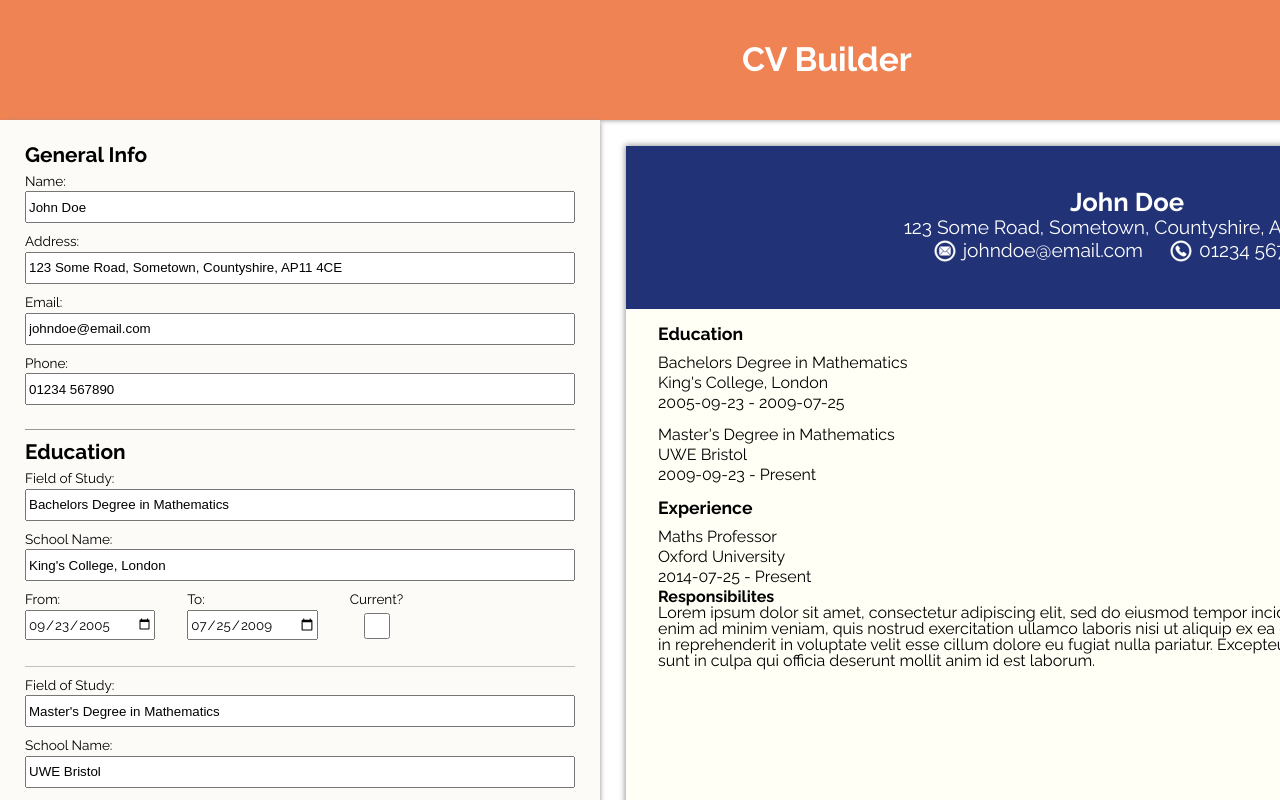
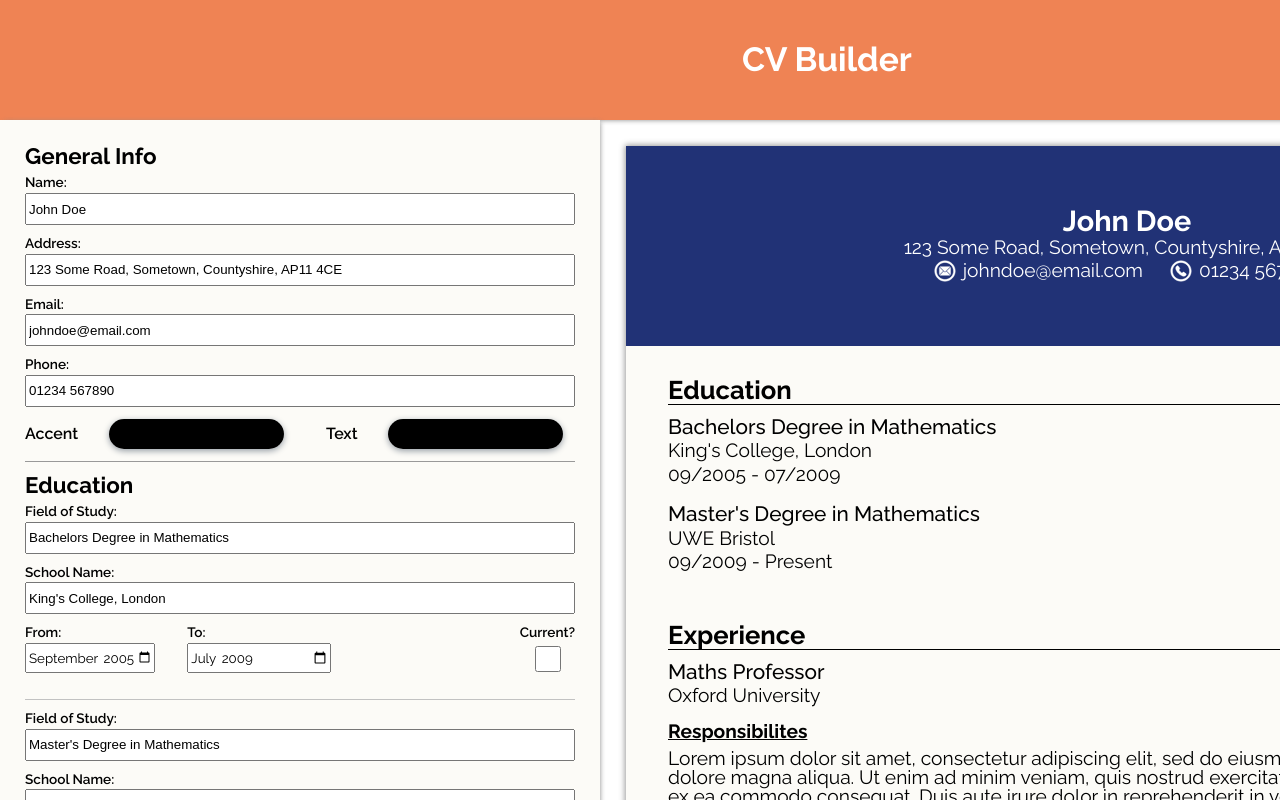
Before and after one commit to mikeplant/cv-builder, a React (Vite) app: page / in a window 1280 px wide. Shown: the top 800 px of the page. Built offline with nearby package versions, Linux system fonts and the light colour scheme.

Commit message:
Incorporate datefns, add color inputs for preview header, styling

```diff
--- a/package.json
+++ b/package.json
@@ -10,6 +10,7 @@
     "preview": "vite preview"
   },
   "dependencies": {
+    "date-fns": "^2.30.0",
     "react": "^18.2.0",
     "react-dom": "^18.2.0",
     "uuid": "^9.0.1"
--- a/src/components/CvPreview.jsx
+++ b/src/components/CvPreview.jsx
@@ -1,11 +1,16 @@
 import "../styles/CvPreview.css";
 import "./preview/HeaderPreview";
 import { v4 as uuidv4 } from "uuid";
+import { format } from "date-fns";
 import HeaderPreview from "./preview/HeaderPreview";
 import EducationSectionPreview from "./preview/EducationSectionPreview";
 import ExperienceSectionPreview from "./preview/ExperienceSectionPreview";
 
 function CvPreview({ generalInfo, education, experience }) {
+  function getFormattedDate(date) {
+    return format(new Date(date), "MM/yyyy");
+  }
+
   return (
     <div className="cv-preview-container">
       <HeaderPreview generalInfo={generalInfo} />
@@ -15,7 +20,11 @@ function CvPreview({ generalInfo, education, experience }) {
             <h1 className="preview-section-header">Education</h1>
             {education.map((element) => {
               return (
-                <EducationSectionPreview key={uuidv4()} education={element} />
+                <EducationSectionPreview
+                  key={uuidv4()}
+                  education={element}
+                  formatDate={(date) => getFormattedDate(date)}
+                />
               );
             })}
           </section>
@@ -27,7 +36,11 @@ function CvPreview({ generalInfo, education, experience }) {
             <h1 className="preview-section-header">Experience</h1>
             {experience.map((element) => {
               return (
-                <ExperienceSectionPreview key={uuidv4()} experience={element} />
+                <ExperienceSectionPreview
+                  key={uuidv4()}
+                  experience={element}
+                  formatDate={(date) => getFormattedDate(date)}
+                />
               );
             })}
           </section>
--- a/src/components/EducationSection.jsx
+++ b/src/components/EducationSection.jsx
@@ -23,7 +23,9 @@ function EducationSection({ edu, onChange }) {
         <label>
           From:
           <input
-            type="date"
+            type="month"
+            min={"1900-01"}
+            max={edu.endDate}
             defaultValue={edu.startDate}
             onChange={(e) => onChange.educationStart(e, edu.id)}
           ></input>
@@ -32,14 +34,15 @@ function EducationSection({ edu, onChange }) {
         <label>
           To:
           <input
-            type="date"
+            type="month"
+            min={edu.startDate}
             defaultValue={edu.endDate}
             disabled={edu.isCurrent}
             onChange={(e) => onChange.educationEnd(e, edu.id)}
           ></input>
         </label>
 
-        <label>
+        <label className="push-right">
           Current?
           <input
             type="checkbox"
--- a/src/components/ExperienceSection.jsx
+++ b/src/components/ExperienceSection.jsx
@@ -23,7 +23,9 @@ function ExperienceSection({ exp, onChange }) {
         <label>
           From:
           <input
-            type="date"
+            type="month"
+            min={"1900-01"}
+            max={exp.endDate}
             defaultValue={exp.startDate}
             onChange={(e) => onChange.experienceStart(e, exp.id)}
           ></input>
@@ -31,13 +33,14 @@ function ExperienceSection({ exp, onChange }) {
         <label>
           To:
           <input
-            type="date"
+            type="month"
+            min={exp.startDate}
             defaultValue={exp.endDate}
             disabled={exp.isCurrent}
             onChange={(e) => onChange.experienceEnd(e, exp.id)}
           ></input>
         </label>
-        <label>
+        <label className="push-right">
           Current?
           <input
             type="checkbox"
--- a/src/components/GeneralInfo.jsx
+++ b/src/components/GeneralInfo.jsx
@@ -34,6 +34,16 @@ function GeneralInfo({ generalInfo, onChange }) {
           onChange={onChange.phone}
         />
       </label>
+      <div className="color-input-container">
+        Accent
+        <div className="color-frame">
+          <input type="color" className="color-input"></input>
+        </div>
+        Text
+        <div className="color-frame">
+          <input type="color" className="color-input"></input>
+        </div>
+      </div>
       <div className="divider-line"></div>
     </div>
   );
--- a/src/components/preview/EducationSectionPreview.jsx
+++ b/src/components/preview/EducationSectionPreview.jsx
@@ -1,16 +1,19 @@
-function EducationSectionPreview({ education }) {
+function EducationSectionPreview({ education, formatDate }) {
   function getEndDate() {
     if (education.endDate || education.isCurrent) {
-      return " - " + (education.isCurrent ? "Present" : education.endDate);
+      return (
+        " - " +
+        (education.isCurrent ? "Present" : formatDate(education.endDate))
+      );
     }
   }
 
   return (
-    <div className="education-section-preview">
-      <p>{education.study}</p>
+    <div className="preview-section">
+      <p className="preview-section-title">{education.study}</p>
       <p>{education.school}</p>
       <p>
-        {education.startDate}
+        {education.startDate ? formatDate(education.startDate) : ""}
         {getEndDate()}
       </p>
     </div>
--- a/src/components/preview/ExperienceSectionPreview.jsx
+++ b/src/components/preview/ExperienceSectionPreview.jsx
@@ -1,18 +1,25 @@
-function ExperienceSectionPreview({ experience }) {
+function ExperienceSectionPreview({ experience, formatDate }) {
   function getEndDate() {
     if (experience.endDate || experience.isCurrent) {
-      return " - " + (experience.isCurrent ? "Present" : experience.endDate);
+      return (
+        " - " +
+        (experience.isCurrent ? "Present" : formatDate(experience.endDate))
+      );
     }
   }
 
   return (
-    <div className="education-section-preview">
-      <p>{experience.title}</p>
-      <p>{experience.company}</p>
-      <p>
-        {experience.startDate}
-        {getEndDate()}
-      </p>
+    <div className="preview-section experience-preview-section">
+      <div className="experience-title-container">
+        <div>
+          <p className="preview-section-title">{experience.title}</p>
+          <p>{experience.company}</p>
+        </div>
+        <p className="push-right">
+          {experience.startDate ? formatDate(experience.startDate) : ""}
+          {getEndDate()}
+        </p>
+      </div>
       {experience.responsibilities ? (
         <h2 className="subheading">Responsibilites</h2>
       ) : (
--- a/src/demoData.js
+++ b/src/demoData.js
@@ -12,15 +12,15 @@ const demoData = {
       id: uuidv4(),
       study: "Bachelors Degree in Mathematics",
       school: "King's College, London",
-      startDate: "2005-09-23",
-      endDate: "2009-07-25",
+      startDate: "2005-09",
+      endDate: "2009-07",
       isCurrent: false,
     },
     {
       id: uuidv4(),
       study: "Master's Degree in Mathematics",
       school: "UWE Bristol",
-      startDate: "2009-09-23",
+      startDate: "2009-09",
       endDate: "",
       isCurrent: true,
     },
@@ -30,7 +30,7 @@ const demoData = {
       id: uuidv4(),
       title: "Maths Professor",
       company: "Oxford University",
-      startDate: "2014-07-25",
+      startDate: "2014-07",
       endDate: "",
       isCurrent: true,
       responsibilities:
--- a/src/index.css
+++ b/src/index.css
@@ -12,22 +12,24 @@
 }
 
 input[type="checkbox"]:hover,
-button:hover {
+button:hover,
+label:hover,
+.color-input:hover {
   cursor: pointer;
 }
 
 textarea,
-input[type="date"] {
+input[type="month"] {
   font-family: "Raleway", "Segoe UI", Tahoma, Geneva, Verdana, sans-serif;
 }
 
 body {
+  height: 100vh;
   font-family: "Raleway", "Segoe UI", Tahoma, Geneva, Verdana, sans-serif;
   font-size: 16px;
 }
 
 #root {
-  height: 100vh;
   display: grid;
   grid-template-columns: 600px 3fr;
   grid-template-rows: 120px 8fr;
@@ -78,7 +80,7 @@ header {
 .form legend {
   padding-bottom: 9px;
   font-weight: 700;
-  font-size: 1.3rem;
+  font-size: 1.4rem;
 }
 
 .form label {
@@ -87,8 +89,37 @@ header {
   padding-bottom: 12px;
   gap: 3px;
   font-size: 0.85rem;
+  font-weight: 600;
 }
 
 .form input {
   height: 26px;
 }
+
+.color-input-container {
+  display: flex;
+  align-items: center;
+  justify-content: space-between;
+  gap: 6px;
+  font-weight: 600;
+}
+
+.color-frame {
+  border-radius: 25px;
+  overflow: hidden;
+  height: 30px;
+  width: 175px;
+  position: relative;
+  margin-right: 12px;
+  box-shadow: 0 2px 6px #959da5;
+}
+
+.form .color-input {
+  border: none;
+  background-color: transparent;
+  width: 200px;
+  height: 50px;
+  position: relative;
+  left: -10px;
+  top: -10px;
+}
--- a/src/styles/CvPreview.css
+++ b/src/styles/CvPreview.css
@@ -1,13 +1,11 @@
 .cv-preview-container {
   width: 1002px;
-  background-color: rgb(255, 255, 246);
+  background-color: var(--color-four);
   box-shadow: 0 0 6px 1px #999;
-  display: grid;
-  grid-template-rows: 1fr 6fr;
 }
 
 .preview-header {
-  max-height: 200px;
+  height: 200px;
   display: flex;
   flex-direction: column;
   justify-content: center;
@@ -20,7 +18,7 @@
 }
 
 .preview-header h1 {
-  font-size: 1.6rem;
+  font-size: 1.8rem;
   font-weight: 700;
 }
 
@@ -37,24 +35,50 @@
 
 .preview-inner {
   height: 100%;
-  padding: 16px 32px;
+  padding: 16px 42px;
+}
+
+.preview-inner section {
+  padding: 16px 0;
 }
 
 .preview-section-header {
+  margin-bottom: 12px;
   font-weight: 700;
-  font-size: 1.1rem;
+  font-size: 1.6rem;
+  border-bottom: 1px solid #000;
+}
+
+.preview-section-title {
+  font-weight: 500;
+  font-size: 1.3rem;
 }
 
 .subheading {
   font-weight: 700;
+  text-decoration: underline;
+  margin: 12px 0 8px 0;
 }
 
-.education-section-preview {
-  margin: 12px 0;
+.preview-section {
+  margin-bottom: 16px;
+  font-size: 1.2rem;
 }
 
-.education-section-preview p {
+.preview-section p {
   padding-bottom: 4px;
+}
+
+.experience-preview-section {
+  margin-bottom: 36px;
+}
+
+.experience-title-container {
+  display: flex;
+}
+
+.push-right {
+  margin-left: auto;
 }
 
 .exp-responsibilities {
--- a/src/styles/ExperienceSection.css
+++ b/src/styles/ExperienceSection.css
@@ -5,6 +5,6 @@
 
 .responsibilities-input {
   min-height: 32px;
-  height: auto;
+  height: 72px;
   resize: vertical;
 }
--- a/src/styles/ViewSection.css
+++ b/src/styles/ViewSection.css
@@ -2,5 +2,4 @@
   display: flex;
   justify-content: center;
   padding: 26px;
-  max-width: 1750px;
 }
```
Also changed, not shown: 1 other file (tests, documents, lock files or other folders).
